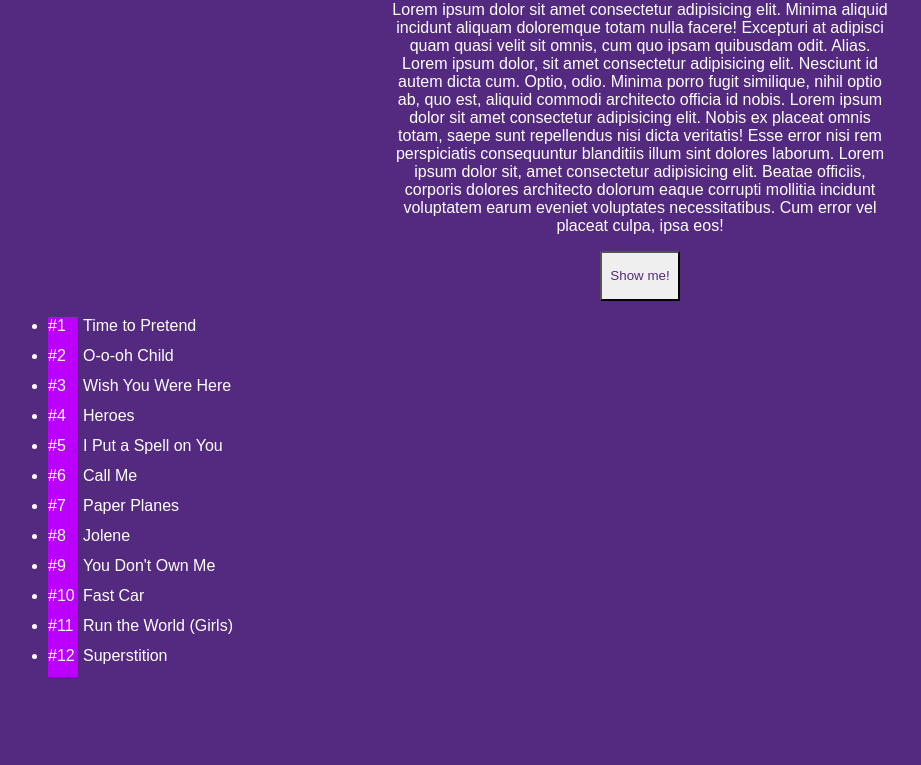
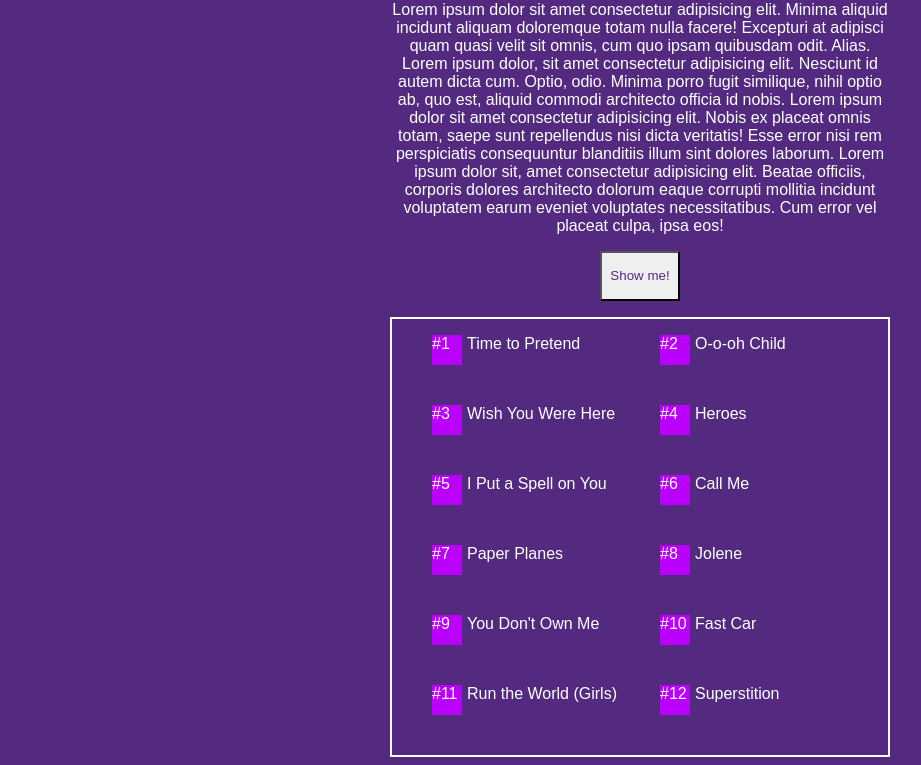
Before and after one commit to ThisIsMinaSamaan/Top-Songs, a plain HTML site: page index.html in a window 1280 px wide. Both pictures are taken after a click on the button "Show me!". Shown: the part 79-844 px from the top of the page, without its empty margins (0-921 px from the left). Before the commit the page ends 800 px from the top, so only its background shows below. Drawn offline with Linux system fonts and the light colour scheme.

Commit message:
Update styles.css

```diff
--- a/styles.css
+++ b/styles.css
@@ -19,7 +19,7 @@ p,table{
     max-width: 600px;
     width: 40%;
 }
-button{
+.show{
     background-color: #EFEFEF;
     color: #532a7f;
     width: 80px;
@@ -28,28 +28,40 @@ button{
     margin-left: auto;
     margin-right: auto;
     margin-bottom: 1rem;
+
 }
 
-.songs{
+#songs{
+    display: none;
     margin: 0 auto;
     width: 500px;
-    height: 410px;
+    /* height: 410px;  */
     border: white 2px solid;
     box-sizing: border-box;
 }
 
-.songs ul{
+#songs::after{
+    clear: both;
+    content: '';
+    display: block;
+
+}
+
+#songs ul{
     list-style: none;
 
 
 }
 
-.songs ul li {
+#songs ul li {
     float: left;
     width: 50%;
     text-align: left;
     margin-bottom: 40px;
+
 }
+
+
 
 .num{
     display: inline-block;
```
